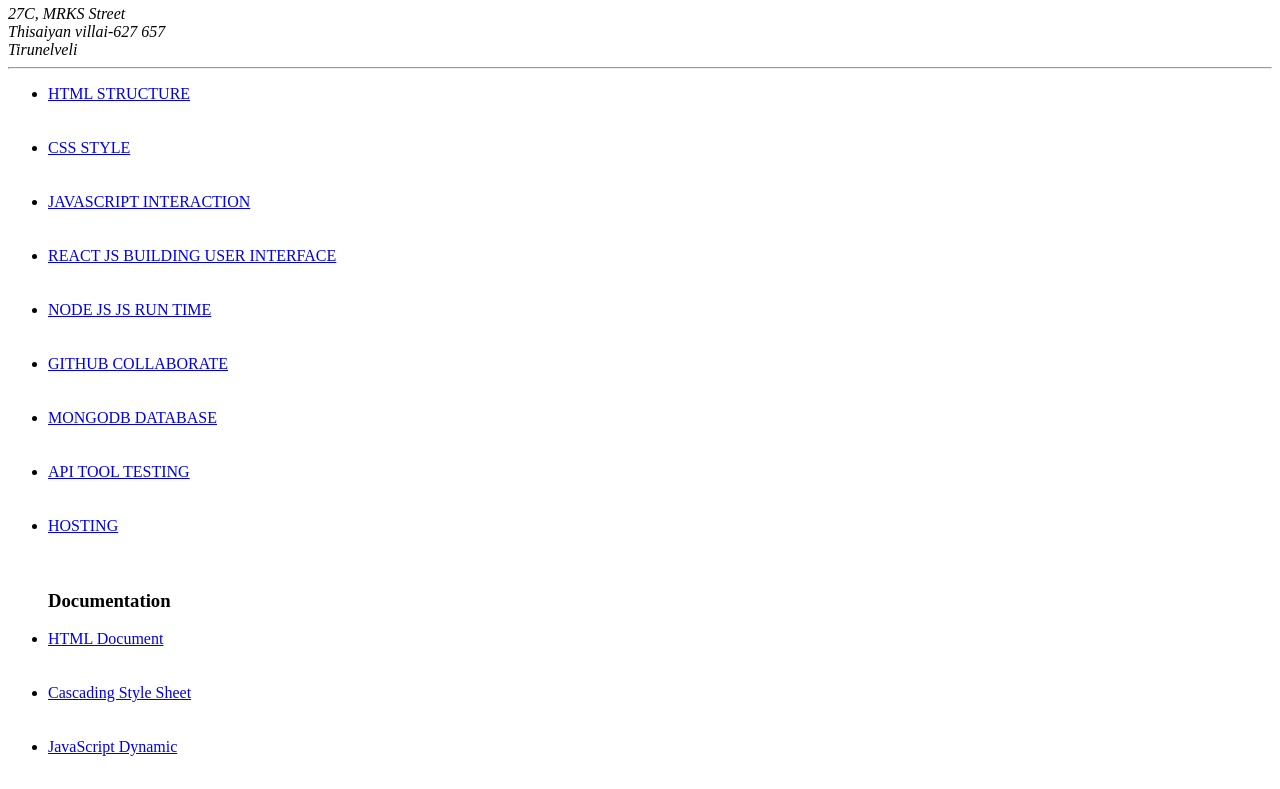
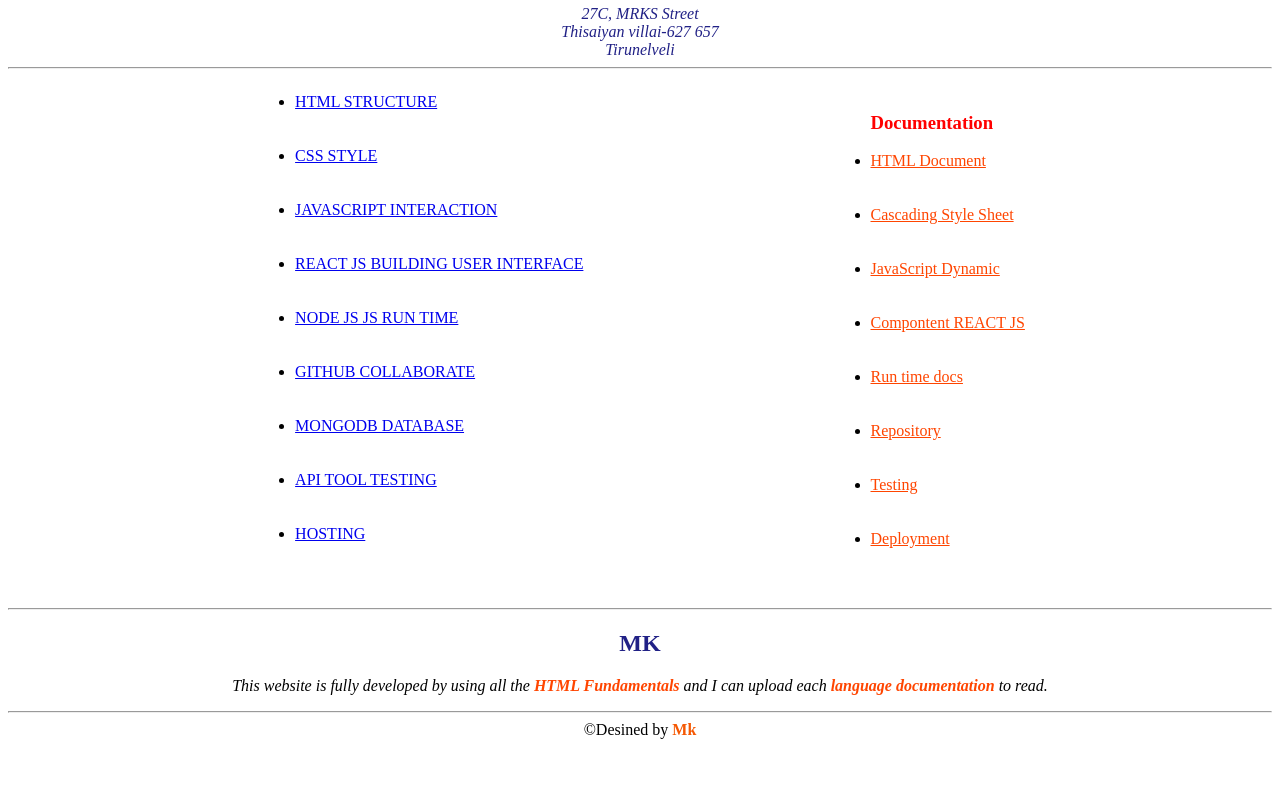
Before and after one commit to muthukumar915/my_website, a plain HTML site: page index.html in a window 1280 px wide. Shown: the part 62-851 px from the top of the page. After the commit the page ends 809 px from the top, so only its background shows below. Drawn offline with Linux system fonts and the light colour scheme.

Commit message:
file added

```diff
--- a/index.html
+++ b/index.html
@@ -1,9 +1,9 @@
 <!DOCTYPE html>
 <html lang="en">
 <head>
-    <meta charset="UTF-8">
-    <meta name="viewport" content="width=device-width, initial-scale=1.0">
-    <title>Document</title>
+
+    <title>Muthu Kumar</title>
+    <link rel="stylesheet" href="style.css">
 </head>
 <body>
 
--- a/style.css
+++ b/style.css
@@ -0,0 +1,28 @@
+#head{
+    text-align: center;
+    color: rgb(33, 33, 134);
+}
+#add{
+    text-align: center;
+    color: rgb(33, 33, 134);
+}
+#row{
+    display: flex;
+    justify-content: space-evenly;
+}
+h3{
+color: red;
+}
+#center{
+    text-align: center;
+}
+.style{
+    color: orangered;
+}
+#center h2{
+    color: rgb(33, 33, 134);
+}
+
+footer{
+    text-align: center;
+}
```
